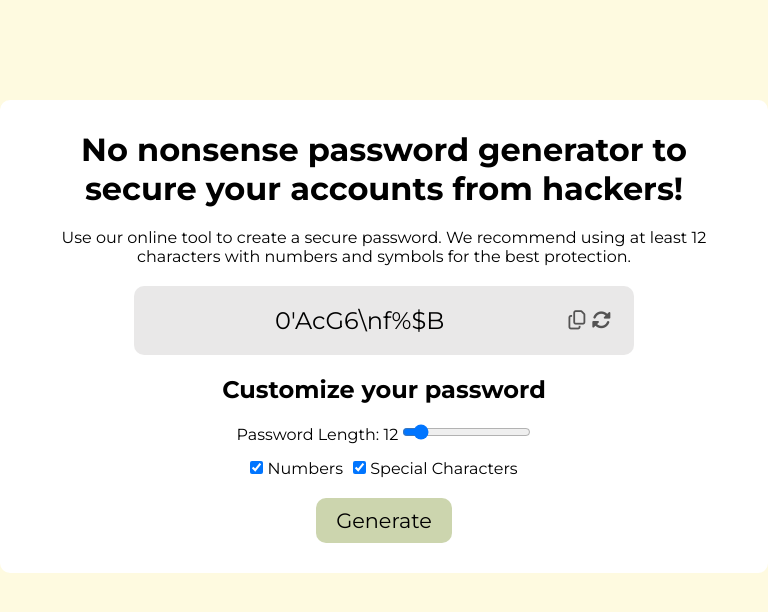
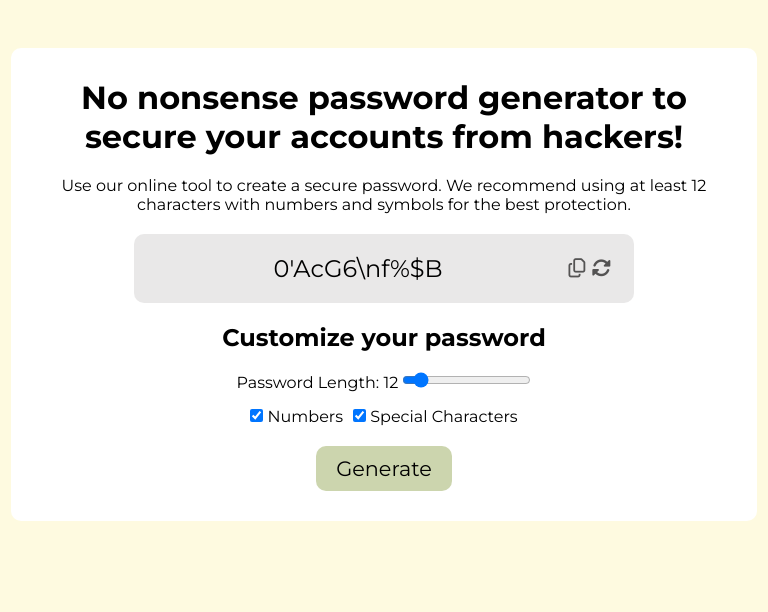
Before and after one commit to RinkiyaKeDad/password-generator, a Flask app: page / in a window 768 px wide. Shown: the top 612 px of the page. Run offline with Flask 3, Linux system fonts and the light colour scheme; some libraries are stand-ins or nearby versions.

Commit message:
make it responsive via media queries
Signed-off-by: Arsh Sharma <arshsharma461@gmail.com>

```diff
--- a/static/style.css
+++ b/static/style.css
@@ -11,7 +11,7 @@ body {
 
 .container {
     max-width: 1000px;
-    margin: 100px auto;
+    margin: 9rem auto;
     background-color: white;
     display: flex;
     flex-direction: column;
@@ -22,6 +22,14 @@ body {
     align-items: center;
 }
 
+/* Add left right margin on smaller screens */
+
+@media only screen and (max-width: 768px) {
+    .container {
+        margin: 3rem 0.7rem;
+    }
+}
+
 h1 {
     margin-bottom: 20px;
 }
@@ -29,11 +37,17 @@ h1 {
 .result-container {
     background-color: rgb(211, 209, 209, 0.5);
     padding: 20px;
-    min-width: 500px;
     border-radius: 10px;
     display: flex;
     align-items: center;
     justify-content: center;
+}
+
+/* Make result container a bit longer for larger screens */
+@media only screen and (min-width: 768px) {
+    .result-container {
+        min-width: 500px;
+    }
 }
 
 .result-container p {
@@ -45,6 +59,14 @@ h1 {
     color: rgb(84, 83, 83);
     font-size: 1.2rem;
     padding: .2rem;
+}
+
+/* Add slight left padding on smaller screens */
+
+@media only screen and (max-width: 768px) {
+    .fa-copy {
+        margin-left: 0.2rem;
+    }
 }
 
 .result-container i:hover {
--- a/templates/index.html
+++ b/templates/index.html
@@ -37,7 +37,7 @@
       </header>
 
       <div class="result-container">
-        <p id="passwordResult">generated password</p>
+        <p id="passwordResult">z6=4'Uw2KS@7</p>
         <i class="fa-regular fa-copy" id="copyButton"></i>
         <i class="fa-solid fa-rotate" id="regenButton"></i>
       </div>
```
Also changed, not shown: README.md.
